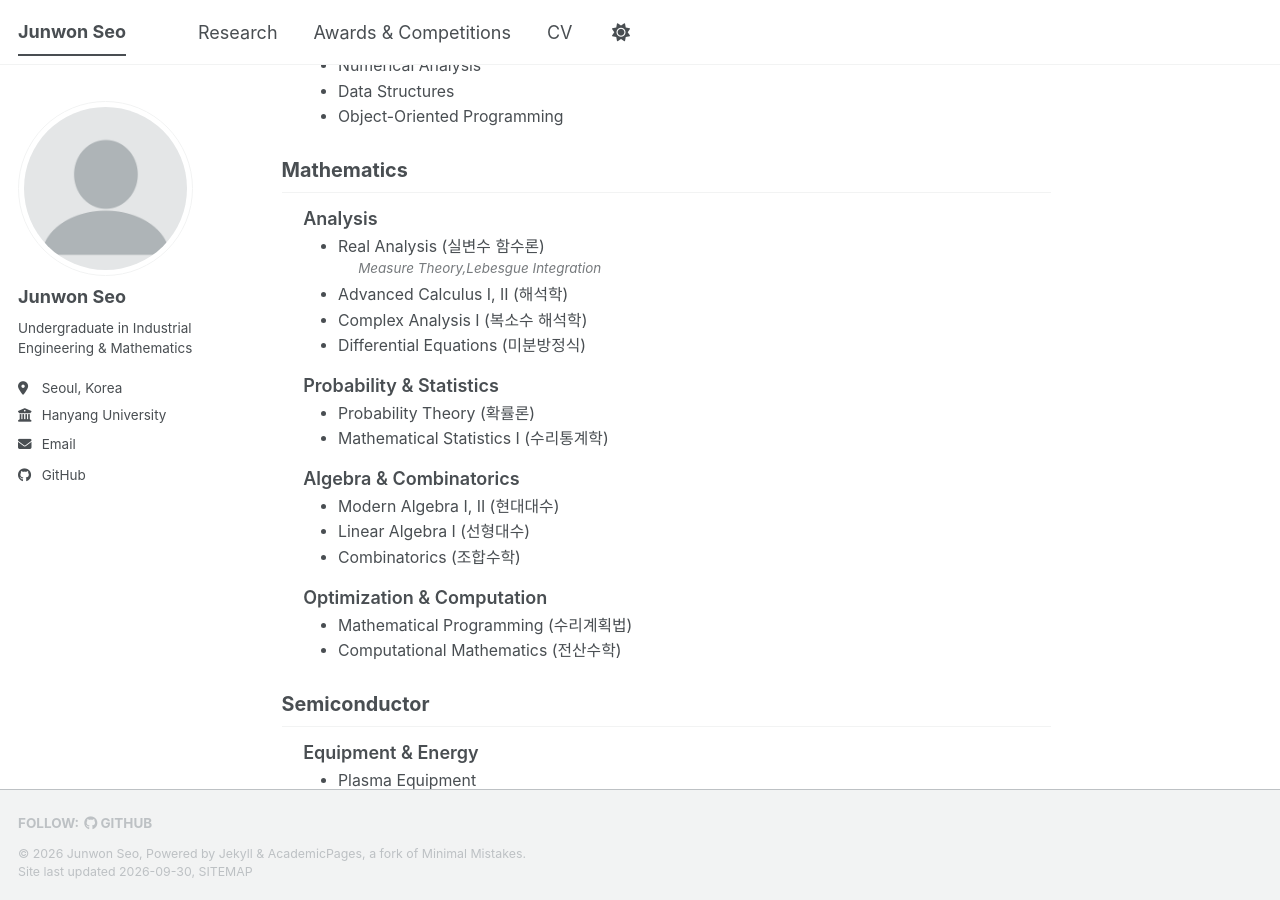
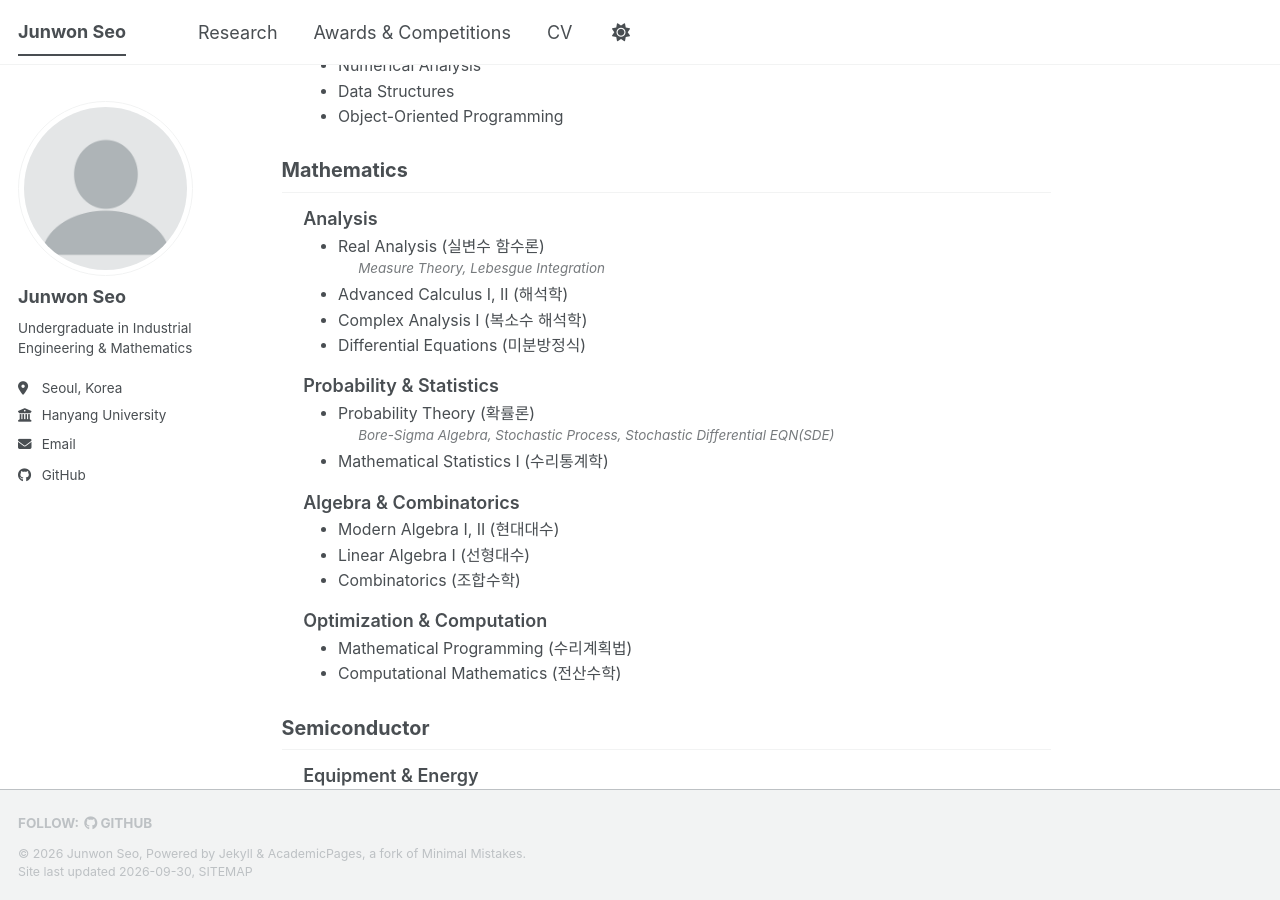
Before and after one commit to galashow3/galashow3.github.io, a Jekyll site: the page built from _pages/about.md, in a window 1280 px wide and 900 px high, scrolled down 1341 px. Built offline with Jekyll 4.4.1, drawn with Linux system fonts in a browser that asks for light colours; a style sheet for code colours, icons or effects is not loaded.

Commit message:
Update about.md

```diff
--- a/_pages/about.md
+++ b/_pages/about.md
@@ -70,7 +70,7 @@ Relevant Coursework
   <div class="cw-row">
     <div class="cw-field">Analysis</div>
     <ul class="cw-courses">
-      <li>Real Analysis (실변수 함수론)<span class="cw-desc">Measure Theory,Lebesgue Integration</span></li>
+      <li>Real Analysis (실변수 함수론)<span class="cw-desc">Measure Theory, Lebesgue Integration</span></li>
       <li>Advanced Calculus I, II (해석학)</li>
       <li>Complex Analysis I (복소수 해석학)</li>
       <li>Differential Equations (미분방정식)</li>
@@ -79,7 +79,7 @@ Relevant Coursework
   <div class="cw-row">
     <div class="cw-field">Probability &amp; Statistics</div>
     <ul class="cw-courses">
-      <li>Probability Theory (확률론)</li>
+      <li>Probability Theory (확률론)<span class="cw-desc">Bore-Sigma Algebra, Stochastic Process, Stochastic Differential EQN(SDE)</span></li>
       <li>Mathematical Statistics I (수리통계학)</li>
     </ul>
   </div>
```
